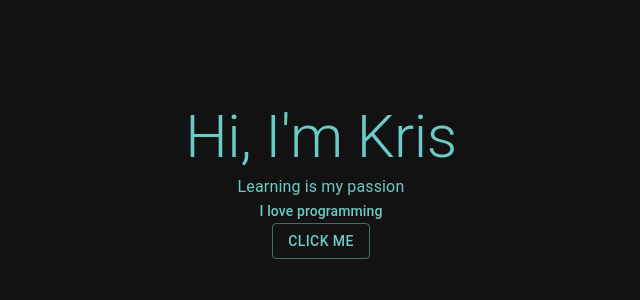
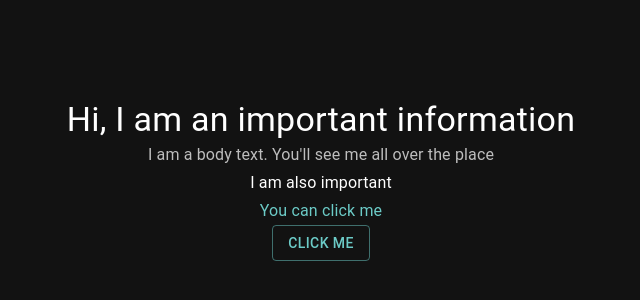
Before and after one commit to krisograbek/mui-responsive-website-tmp, a React (Create React App) app: page / in a window 1280 px wide. Shown: the part 220-520 px from the top of the page, without its empty margins (319-959 px from the left). Built offline with nearby package versions, Linux system fonts and the light colour scheme.

Commit message:
prepare colors

```diff
--- a/src/App.js
+++ b/src/App.js
@@ -1,4 +1,5 @@
 import Button from '@mui/material/Button';
+import { grey } from '@mui/material/colors';
 import Paper from '@mui/material/Paper';
 import { createTheme, ThemeProvider } from '@mui/material/styles';
 import Typography from '@mui/material/Typography';
@@ -14,7 +15,16 @@ const lightTheme = createTheme({
       dark: '#004d40',
       contrastText: '#fff',
     },
+    text: {
+      primary: grey[700],
+      secondary: '#000'
+    }
   },
+  typography: {
+    h4: {
+      color: '#000'
+    }
+  }
 });
 
 const darkTheme = createTheme({
@@ -26,6 +36,15 @@ const darkTheme = createTheme({
       dark: '#00a69e',
       contrastText: '#fff',
     },
+    text: {
+      primary: grey[400],
+      secondary: '#fff'
+    }
+  },
+  typography: {
+    h4: {
+      color: '#fff'
+    }
   }
 });
 
@@ -37,14 +56,17 @@ function App() {
     <ThemeProvider theme={theme}>
       <Paper elevation={0} square={true}>
         <header className="App-header">
-          <Typography variant="h2" color="primary">
-            Hi, I'm Kris
+          <Typography variant="h4">
+            Hi, I am an important information
+          </Typography>
+          <Typography variant="subtitle1">
+            I am a body text. You'll see me all over the place
+          </Typography>
+          <Typography variant="subtitle1" color="text.secondary">
+            I am also important
           </Typography>
           <Typography variant="subtitle1" color="primary">
-            Learning is my passion
-          </Typography>
-          <Typography variant="subtitle2" color="primary">
-            I love programming
+            You can click me
           </Typography>
           <Button onClick={() => setThemeMode(!themeMode)} color="primary" variant="outlined">Click me</Button>
         </header>
```
